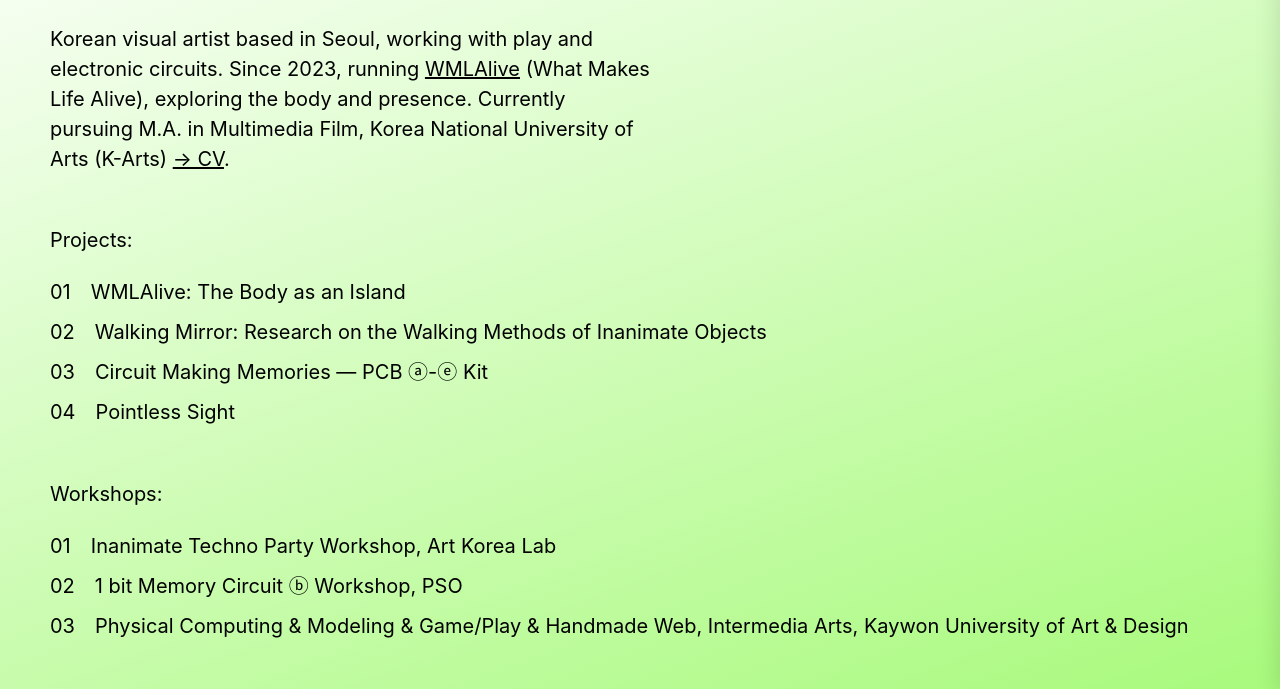
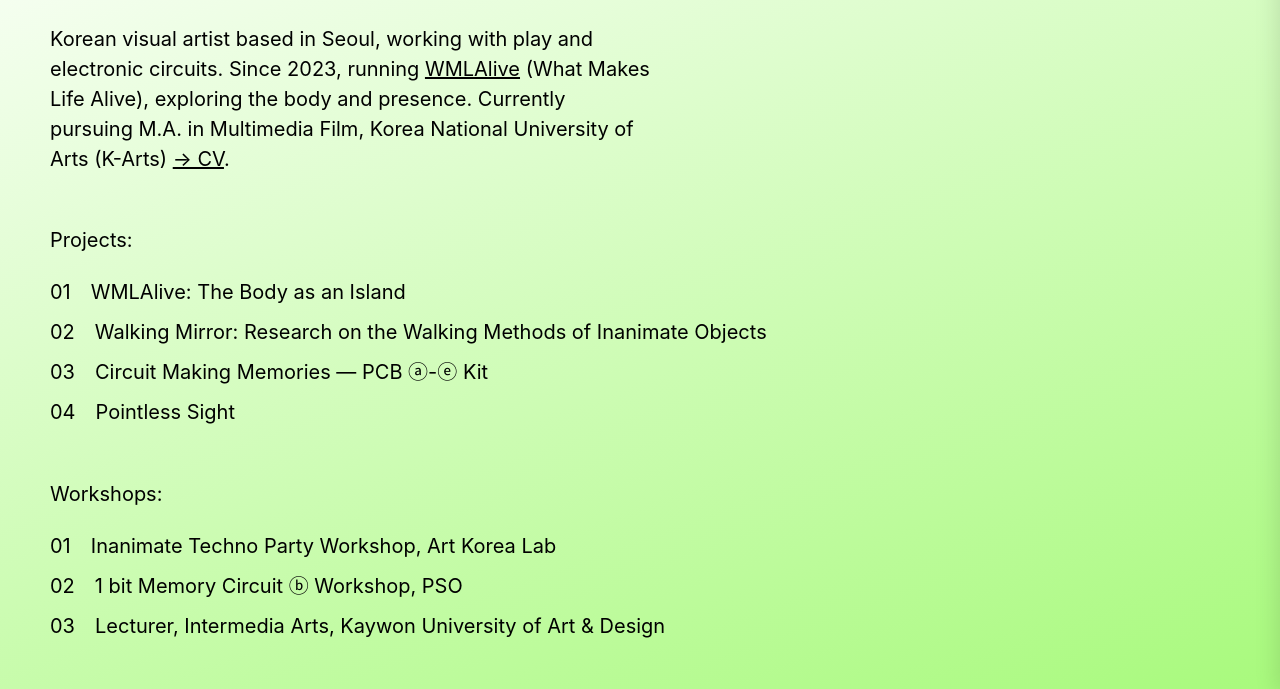
Before and after one commit to suhyouri/suhyouri.github.io, a plain HTML site: page index.html in a window 1280 px wide. Shown: the part 107-796 px from the top of the page. Drawn offline with Linux system fonts and the light colour scheme.

Commit message:
edit title

```diff
--- a/index.html
+++ b/index.html
@@ -903,8 +903,7 @@
             openProject('workshop3');
             return false;
           "
-          >Physical Computing & Modeling & Game/Play & Handmade Web, Intermedia
-          Arts, Kaywon University of Art & Design</a
+          >Lecturer, Intermedia Arts, Kaywon University of Art & Design</a
         >
       </li>
     </ul>
@@ -940,7 +939,7 @@
             openProject('workshop3');
             return false;
           "
-          >컴퓨터크리에이션, 계원예술대학교 융합예술과</a
+          >계원예술대학교 융합예술과 출강</a
         >
       </li>
     </ul>
```
Also changed, not shown: assets/4_design/SN-2020-seongnam.jpg (deleted), assets/4_design/SNM-2021-activity.jpg (deleted), assets/4_design/SNM-2021-activity11.jpg (deleted), assets/4_design/SNM-2021-activity16.jpg (deleted), assets/4_design/SNM-2021-activity20.jpg (deleted), assets/4_design/SNM-2021-activity21.jpg (deleted), assets/4_design/SNM-2021-activity25.jpg (deleted), assets/4_design/SNM-2021-activity38.jpg (deleted), assets/4_design/SNM-2021-activity6.jpg (deleted), assets/4_design/SNM_mockup-1.jpg (deleted), assets/4_design/SN_v2.jpg (deleted), assets/4_design/SN_v243.jpg (deleted), assets/4_design/VPL_cover.jpg (deleted), assets/4_design/VPL_mockup-1.jpg (deleted), 4 more files, 1 other file.
